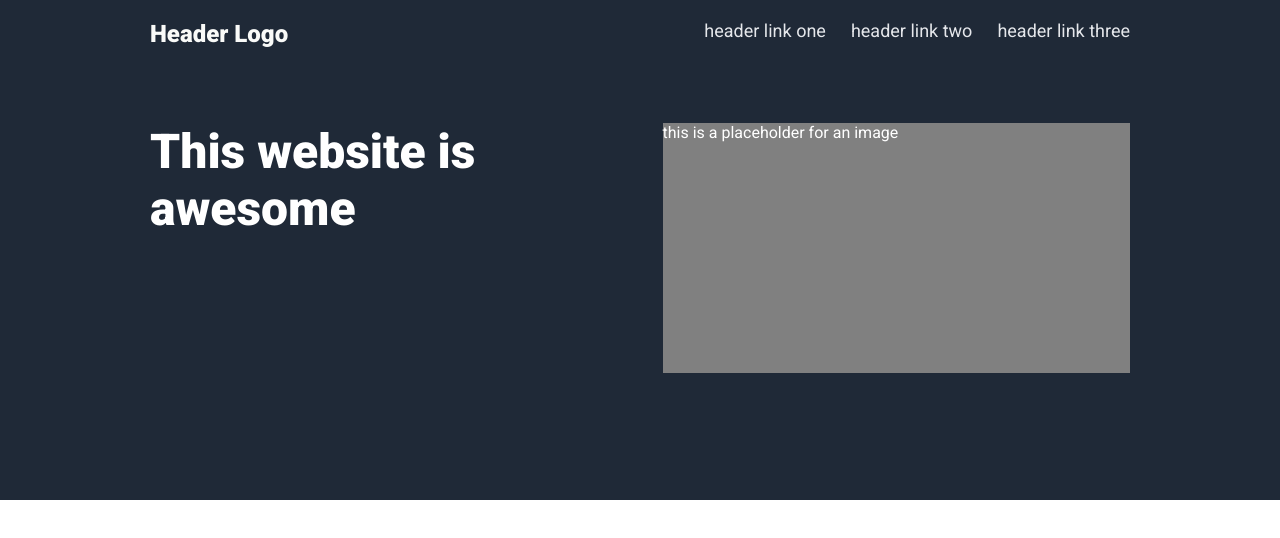
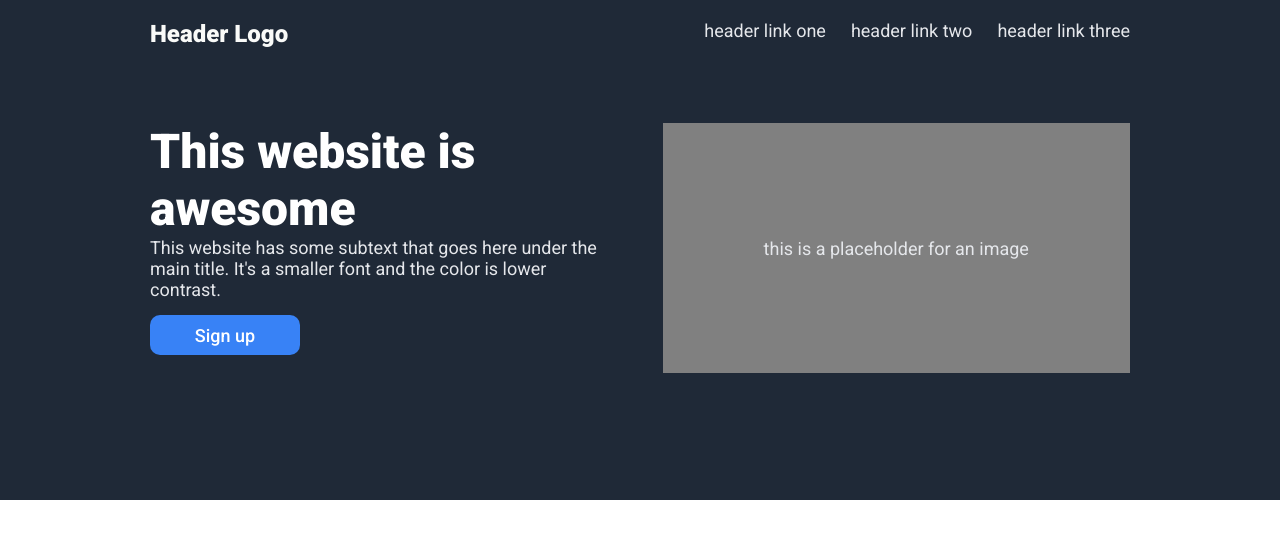
Before and after one commit to retop56/odin_landing-page, a plain HTML site: page index.html in a window 1280 px wide. Drawn offline with Linux system fonts and the light colour scheme.

Commit message:
Finished top section

```diff
--- a/index.html
+++ b/index.html
@@ -27,9 +27,18 @@
       </header>
       <div class="hero-container">
         <div class="hero-left">
-          <span class="hero-main">This website is awesome</span>
+          <span class="hero-main">This website is &nbsp; awesome</span>
+          <span class="hero-secondary-text"
+            >This website has some subtext that goes here under the main title.
+            It's a smaller font and the color is lower contrast.</span
+          >
+          <button>Sign up</button>
         </div>
-        <div class="hero-right">this is a placeholder for an image</div>
+        <div class="hero-right">
+          <span class="hero-secondary-text"
+            >this is a placeholder for an image</span
+          >
+        </div>
       </div>
     </div>
   </body>
--- a/styles.css
+++ b/styles.css
@@ -64,6 +64,24 @@ header {
     width: 50%;
     height: 250px;
     background-color: grey;
-    align-self: flex-end;
-    justify-self: flex-start;
+    display: flex;
+    justify-content: center;
+    align-items: center;
 }
+
+.hero-secondary-text {
+    font-size: 18px;
+    color: #E5E7EB;
+}
+
+button {
+    width: 150px;
+    height: 40px;
+    margin-top: 15px;
+    border-radius: 10px;
+    border: none;
+    background-color: #3882F6;
+    color: white;
+    font-size: 18px;
+    font-weight: 500;
+}
```
